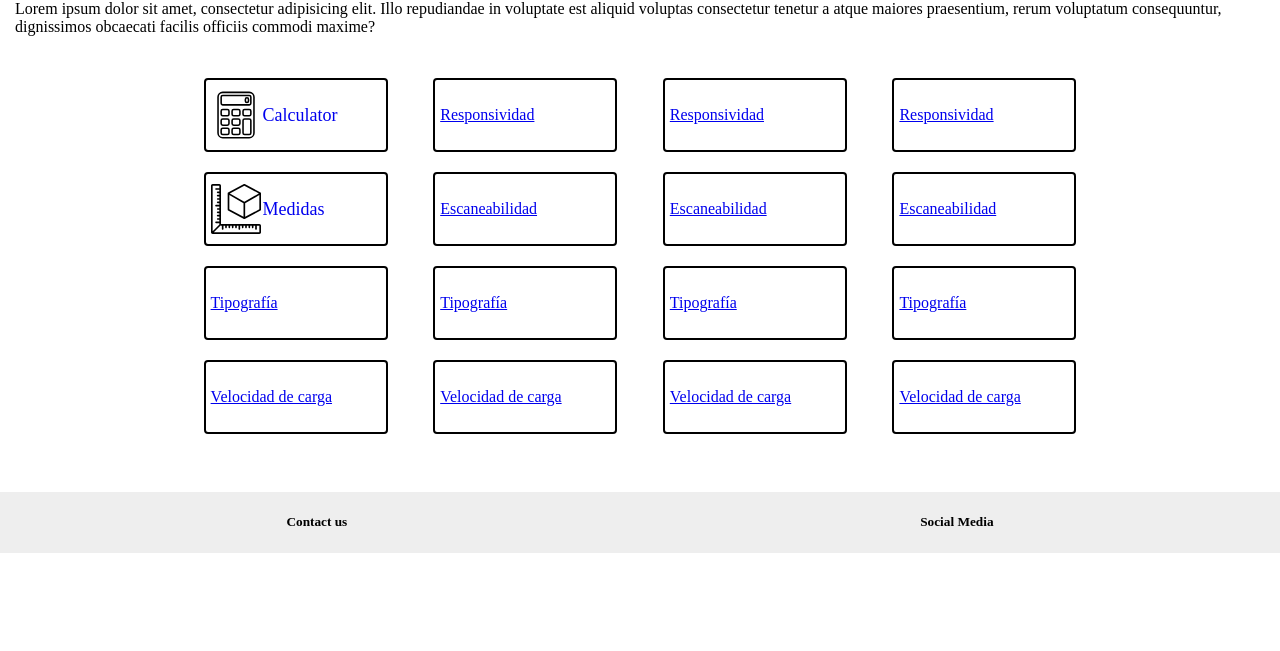
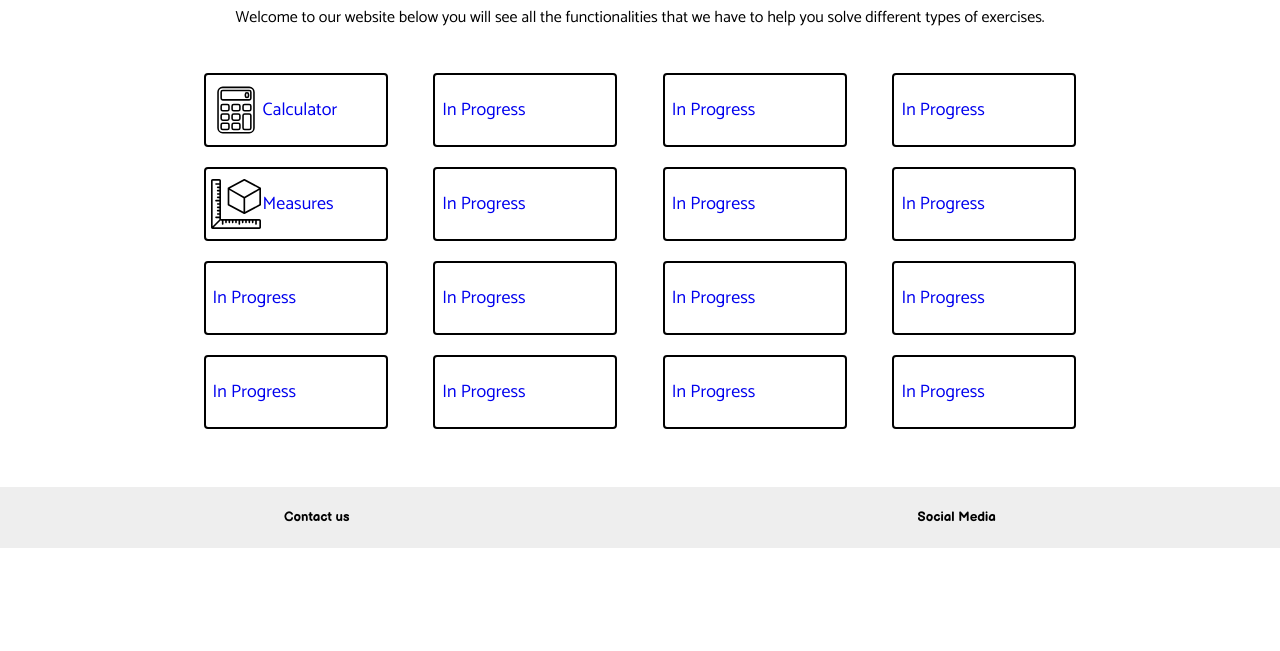
Before and after one commit to Cxrkeyb/Javascript-ProyectoFinal, a website: page index.html in a window 1280 px wide. Shown: the part 149-800 px from the top of the page. Drawn offline with Linux system fonts and the light colour scheme.

Commit message:
Modificaciones de colores y añadimos medidas

```diff
--- a/index.html
+++ b/index.html
@@ -6,6 +6,11 @@
     <meta http-equiv="X-UA-Compatible" content="IE=edge">
     <meta name="viewport" content="width=device-width, initial-scale=1.0">
     <title>Untangled</title>
+    <link rel="preconnect" href="https://fonts.googleapis.com">
+    <link rel="preconnect" href="https://fonts.gstatic.com" crossorigin>
+    <link
+        href="https://fonts.googleapis.com/css2?family=Balsamiq+Sans:ital,wght@0,400;0,700;1,400;1,700&family=Catamaran:wght@100;200;300;400;500&family=Josefin+Sans:wght@100;200;300;400;500&display=swap"
+        rel="stylesheet">
     <link href="css/style.css" rel="stylesheet" title="Main Style">
     <script src="js/main.js">
     </script>
@@ -20,19 +25,19 @@
             <div class="navLinks">
                 <a href="">
                     <h2>Index</h2>
+                </a>
                 </a><a href="">
-                    <h2>Referencias</h2>
-                </a><a href="">
-                    <h2>Dudas y preguntas</h2>
+                    <h2>FAQ</h2>
                 </a>
             </div>
         </nav>
     </header>
     <div class="sectionUntangled">
+        <div class="sectionUntangledText">
             <h2>Untangled</h2>
-        <p>Lorem ipsum dolor sit amet, consectetur adipisicing elit. Illo repudiandae in voluptate est aliquid voluptas
-            consectetur tenetur a atque maiores praesentium, rerum voluptatum consequuntur, dignissimos obcaecati
-            facilis officiis commodi maxime?</p>
+            <p>Welcome to our website below you will see all the functionalities that we have to help you solve
+                different types of exercises.</p>
+        </div>
         <div class="cardGeneral">
             <div class="cardFlex">
                 <a href="pages/calculator.html" class="cardLink">
@@ -44,57 +49,85 @@
                 <a href="pages/measures.html" class="cardLink">
                     <div class="cardContentFlexMini">
                         <img src="assets/svg/medida-de-impresion-3d.svg" class="cardSvgSize"><span
-                            class="cardTextSize">Medidas</span>
+                            class="cardTextSize">Measures</span>
                     </div>
                 </a>
+                <a href="#" class="cardLink">
                     <div class="cardContentFlexMini">
-                    <a href="#" class="ctaT">Tipografía</a>
+                        <img src="" class="cardSvgSize"><span class="cardTextSize">In Progress</span>
                     </div>
+                </a>
+                <a href="#" class="cardLink">
                     <div class="cardContentFlexMini">
-                    <a href="#" class="ctaLS">Velocidad de carga</a>
+                        <img src="" class="cardSvgSize"><span class="cardTextSize">In Progress</span>
                     </div>
+                </a>
             </div>
             <div class="cardFlex">
+                <a href="#" class="cardLink">
                     <div class="cardContentFlexMini">
-                    <a href="#" class="ctaR">Responsividad</a>
+                        <img src="" class="cardSvgSize"><span class="cardTextSize">In Progress</span>
                     </div>
+                </a>
+                <a href="#" class="cardLink">
                     <div class="cardContentFlexMini">
-                    <a href="#" class="ctaS">Escaneabilidad</a>
+                        <img src="" class="cardSvgSize"><span class="cardTextSize">In Progress</span>
                     </div>
+                </a>
+                <a href="#" class="cardLink">
                     <div class="cardContentFlexMini">
-                    <a href="#" class="ctaT">Tipografía</a>
+                        <img src="" class="cardSvgSize"><span class="cardTextSize">In Progress</span>
                     </div>
+                </a>
+                <a href="#" class="cardLink">
                     <div class="cardContentFlexMini">
-                    <a href="#" class="ctaLS">Velocidad de carga</a>
+                        <img src="" class="cardSvgSize"><span class="cardTextSize">In Progress</span>
                     </div>
+                </a>
             </div>
             <div class="cardFlex">
+                <a href="#" class="cardLink">
                     <div class="cardContentFlexMini">
-                    <a href="#" class="ctaR">Responsividad</a>
+                        <img src="" class="cardSvgSize"><span class="cardTextSize">In Progress</span>
                     </div>
+                </a>
+                <a href="#" class="cardLink">
                     <div class="cardContentFlexMini">
-                    <a href="#" class="ctaS">Escaneabilidad</a>
+                        <img src="" class="cardSvgSize"><span class="cardTextSize">In Progress</span>
                     </div>
+                </a>
+                <a href="#" class="cardLink">
                     <div class="cardContentFlexMini">
-                    <a href="#" class="ctaT">Tipografía</a>
+                        <img src="" class="cardSvgSize"><span class="cardTextSize">In Progress</span>
                     </div>
+                </a>
+                <a href="#" class="cardLink">
                     <div class="cardContentFlexMini">
-                    <a href="#" class="ctaLS">Velocidad de carga</a>
+                        <img src="" class="cardSvgSize"><span class="cardTextSize">In Progress</span>
                     </div>
+                </a>
             </div>
             <div class="cardFlex">
+                <a href="#" class="cardLink">
                     <div class="cardContentFlexMini">
-                    <a href="#" class="ctaR">Responsividad</a>
+                        <img src="" class="cardSvgSize"><span class="cardTextSize">In Progress</span>
                     </div>
+                </a>
+                <a href="#" class="cardLink">
                     <div class="cardContentFlexMini">
-                    <a href="#" class="ctaS">Escaneabilidad</a>
+                        <img src="" class="cardSvgSize"><span class="cardTextSize">In Progress</span>
                     </div>
+                </a>
+                <a href="#" class="cardLink">
                     <div class="cardContentFlexMini">
-                    <a href="#" class="ctaT">Tipografía</a>
+                        <img src="" class="cardSvgSize"><span class="cardTextSize">In Progress</span>
                     </div>
+                </a>
+                <a href="#" class="cardLink">
                     <div class="cardContentFlexMini">
-                    <a href="#" class="ctaLS">Velocidad de carga</a>
+                        <img src="" class="cardSvgSize"><span class="cardTextSize">In Progress</span>
                     </div>
+                </a>
             </div>
         </div>
     </div>
--- a/js/main.js
+++ b/js/main.js
@@ -1,3 +1,8 @@
+function PadRight(value, length) {
+    return (value.toString().length < length) ? PadRight(value + "0", length) :
+    value;
+}
+
 function calculator(){
     const array = [];
     let quantity = parseInt(prompt("Type the quantity of numbers for calculate"));
@@ -44,3 +49,23 @@ function calculator(){
             console.log("You did not select any operation")
     }
 }
+function measureMeters(){
+    metering = ["mm", "cm", "dm", "m", "dam", "hm", "km"];
+    let inputFirst = prompt("Type the measure initial. (mm, cm, dm, m, dam, hm, km)");
+    let number = parseFloat(prompt("Type the number of " + inputFirst));
+    let inputSecond = prompt("Type the measure final. (mm, cm, dm, m, dam, hm, km)");
+    let difference = metering.indexOf(inputFirst) - metering.indexOf(inputSecond);
+    if (Math.sign(difference) == 1){
+        let multiply = PadRight(1, difference+1);
+        number = number * multiply;
+        console.log(number, inputSecond);
+    }
+    else if(Math.sign(difference) == -1){
+        let denominator = PadRight(1, ((difference*-1)+1));
+        number = number / denominator;
+        console.log(number, inputSecond);
+    }
+    else{
+        console.log(number, inputFirst);
+    }
+}
--- a/scss/_colores.scss
+++ b/scss/_colores.scss
@@ -1,7 +1,7 @@
 $colorbase: #eeeeee;
 $titulos: #ff0000;
 $titulos2: #161112;
-$bg2: #a8a8a8;
+$bg2: #888787;
 
 
 .navFlex{
--- a/scss/_general.scss
+++ b/scss/_general.scss
@@ -1,4 +1,11 @@
 body{
     background-color: linear-gradient(120deg, #fdfbfb 0%, #ebedee 100%);
     margin: 0;
+    font-family: 'Catamaran', sans-serif;
 }
+h1,h2,h3,h4,h5,h6{
+    font-family: 'Balsamiq Sans', cursive;
+}
+// font-family: 'Balsamiq Sans', cursive;
+// font-family: 'Catamaran', sans-serif;
+// font-family: 'Josefin Sans', sans-serif;
--- a/scss/_index.scss
+++ b/scss/_index.scss
@@ -1,6 +1,9 @@
 .sectionUntangled{
     padding: 10px;
     margin: 5px;
+}
+.sectionUntangledText{
+	text-align: center;
 }
 .cardContentFlexMini {
 	display: flex;
```
Also changed, not shown: pages/calculator.html (+18 -8 lines), pages/measures.html (+18 -8 lines), css/style.css. Lines whose indentation alone changed are shown as unchanged.
